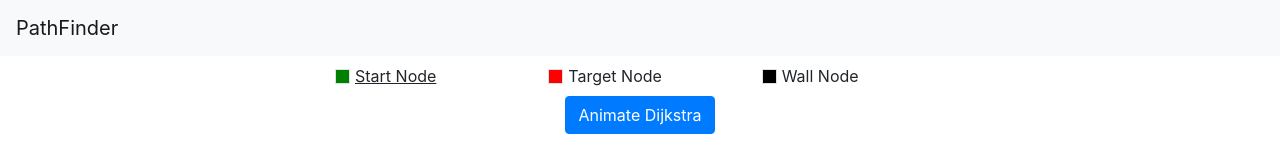
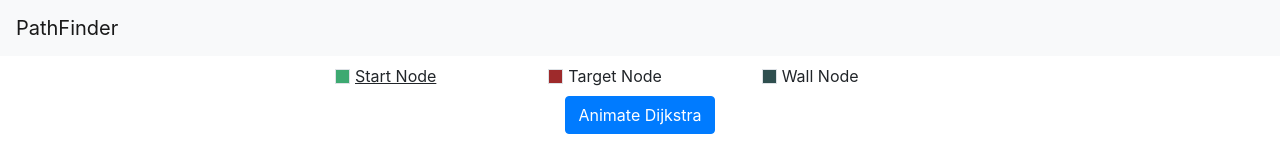
Before and after one commit to Dev-Lj/ReactPathfinding, a React (Create React App) app: page / in a window 1280 px wide. Shown: the top 141 px of the page. Built offline with nearby package versions, Linux system fonts and the light colour scheme.

Commit message:
Add css animation, improve colors

```diff
--- a/src/pathfinding/GridVisualization/NodeVisual.css
+++ b/src/pathfinding/GridVisualization/NodeVisual.css
@@ -4,21 +4,29 @@
 }
 
 .target {
-  background-color: red;
+  background-color: #9e2a2b;
 }
 
 .wall {
-  background-color: black;
+  background-color: darkslategrey;
 }
 
 .start {
-  background-color: green;
+  background-color: #3da971;
 }
 
 .visited {
-  background-color: blue;
+  background-color: #52b2cf;
+  animation: pop 0.3s linear 1;
 }
 
 .way {
-  background-color: yellow;
+  background-color: #ffd649;
+  animation: pop 0.3s linear 1;
 }
+
+@keyframes pop {
+  50% {
+    transform: scale(1.1);
+  }
+}
```
